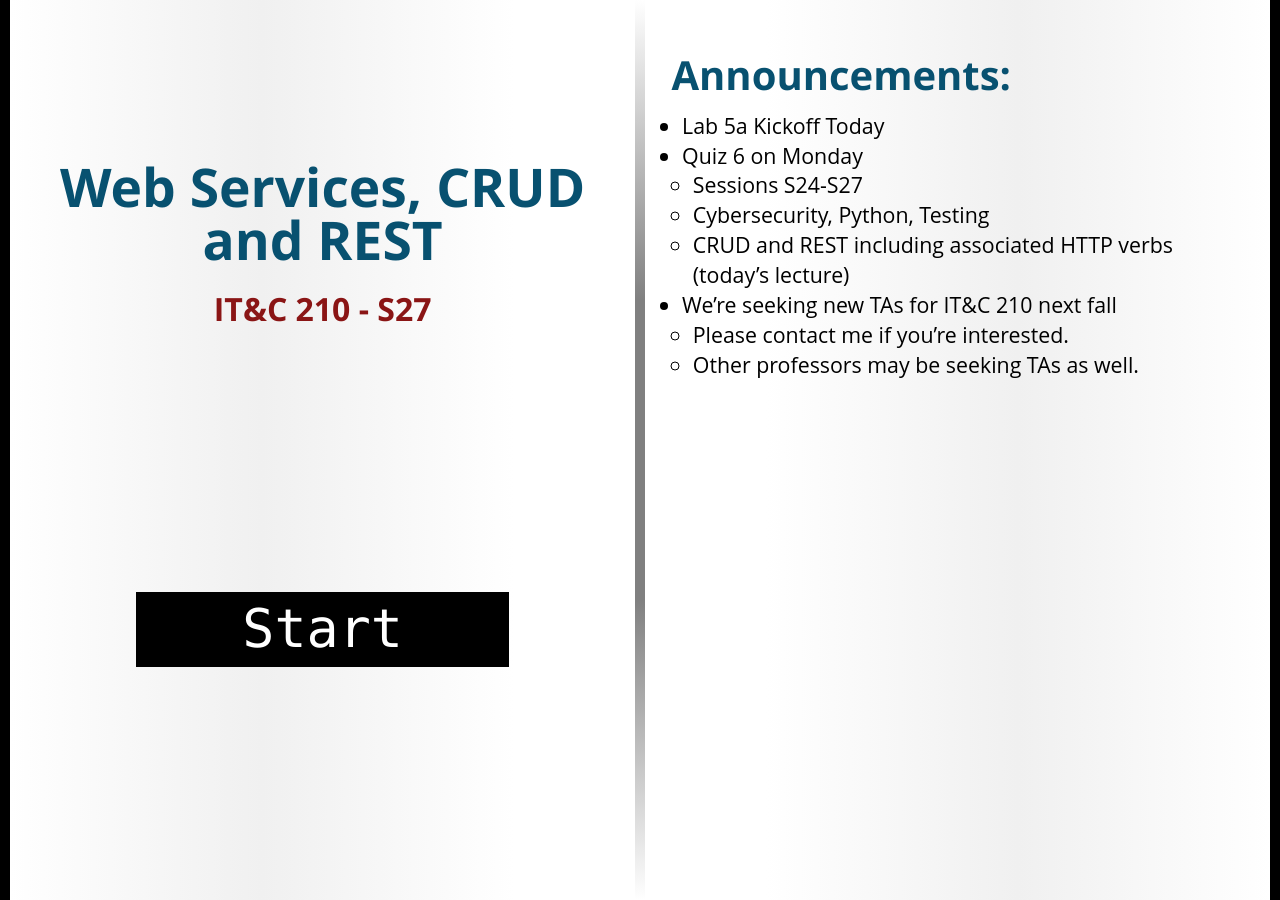
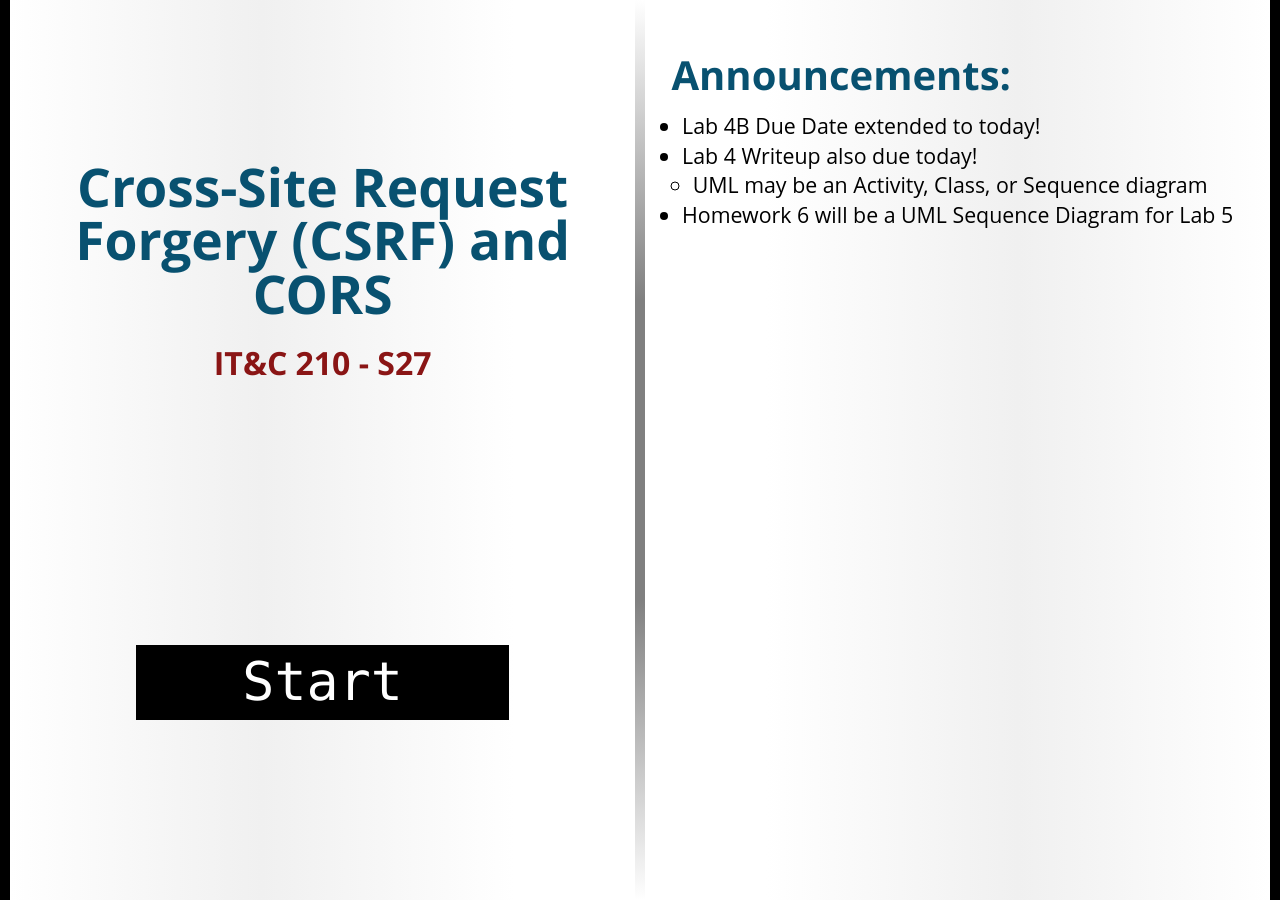
Before and after one commit to BYU-ITC-210/BYU-ITC-210.github.io, a Jekyll site: the page built from _welcome/S27.md, in a window 1280 px wide. Built offline with Jekyll 4.4.1, drawn with Linux system fonts in a browser that asks for light colours; some web fonts are replaced.

Commit message:
Welcome S27

```diff
--- a/_welcome/S27.md
+++ b/_welcome/S27.md
@@ -1,13 +1,9 @@
 ---
-title: Web Services, CRUD and REST
+title: Cross-Site Request Forgery (CSRF) and CORS
 session: S27
 ---
 
-* Lab 5a Kickoff Today
-* Quiz 6 on Monday
-    * Sessions S24-S27
-    * Cybersecurity, Python, Testing
-    * CRUD and REST including associated HTTP verbs (today's lecture)
-* We're seeking new TAs for IT&C 210 next fall
-    * Please contact me if you're interested.
-    * Other professors may be seeking TAs as well.
+* Lab 4B Due Date extended to today!
+* Lab 4 Writeup also due today!
+  * UML may be an Activity, Class, or Sequence diagram
+* Homework 6 will be a UML Sequence Diagram for Lab 5
```
